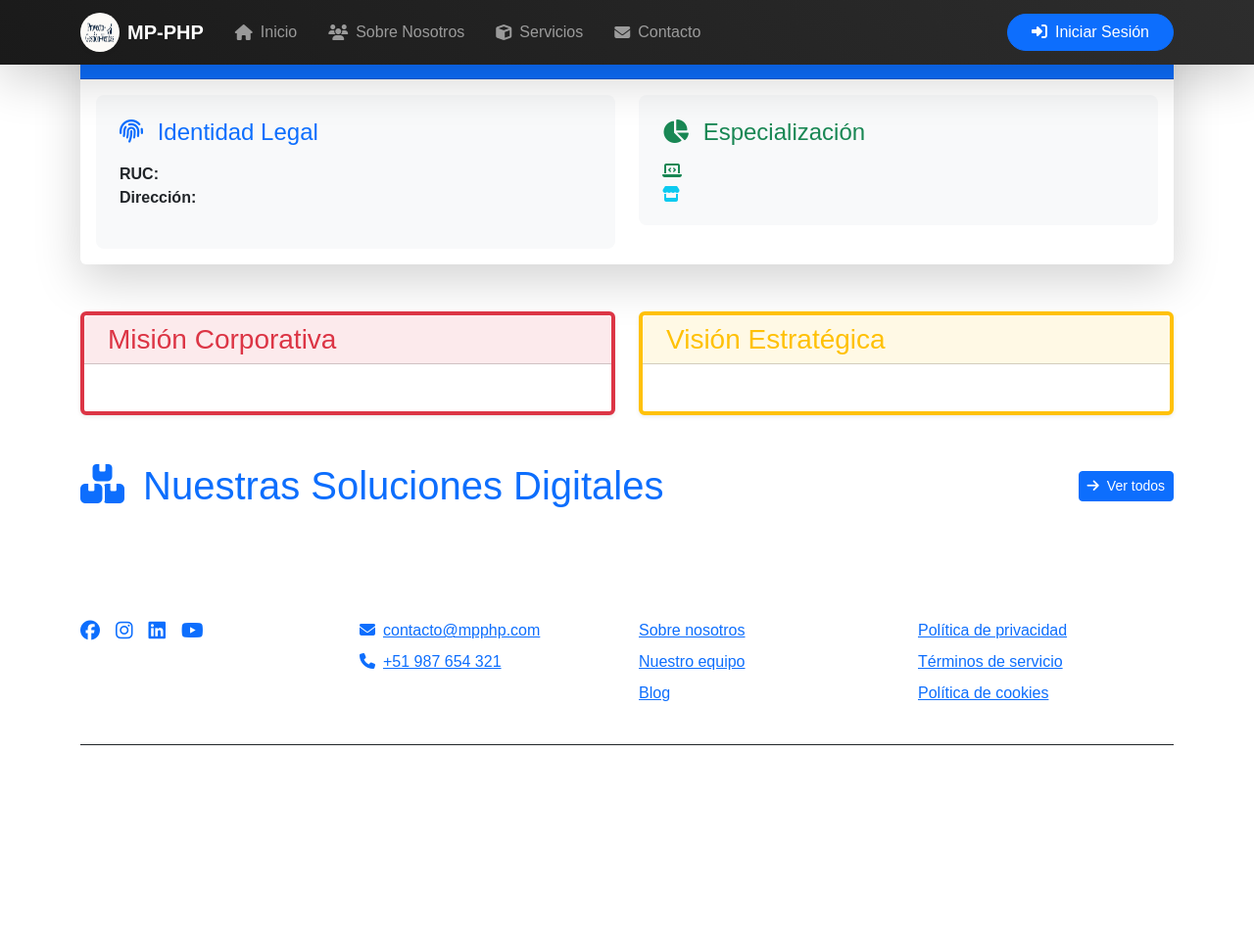
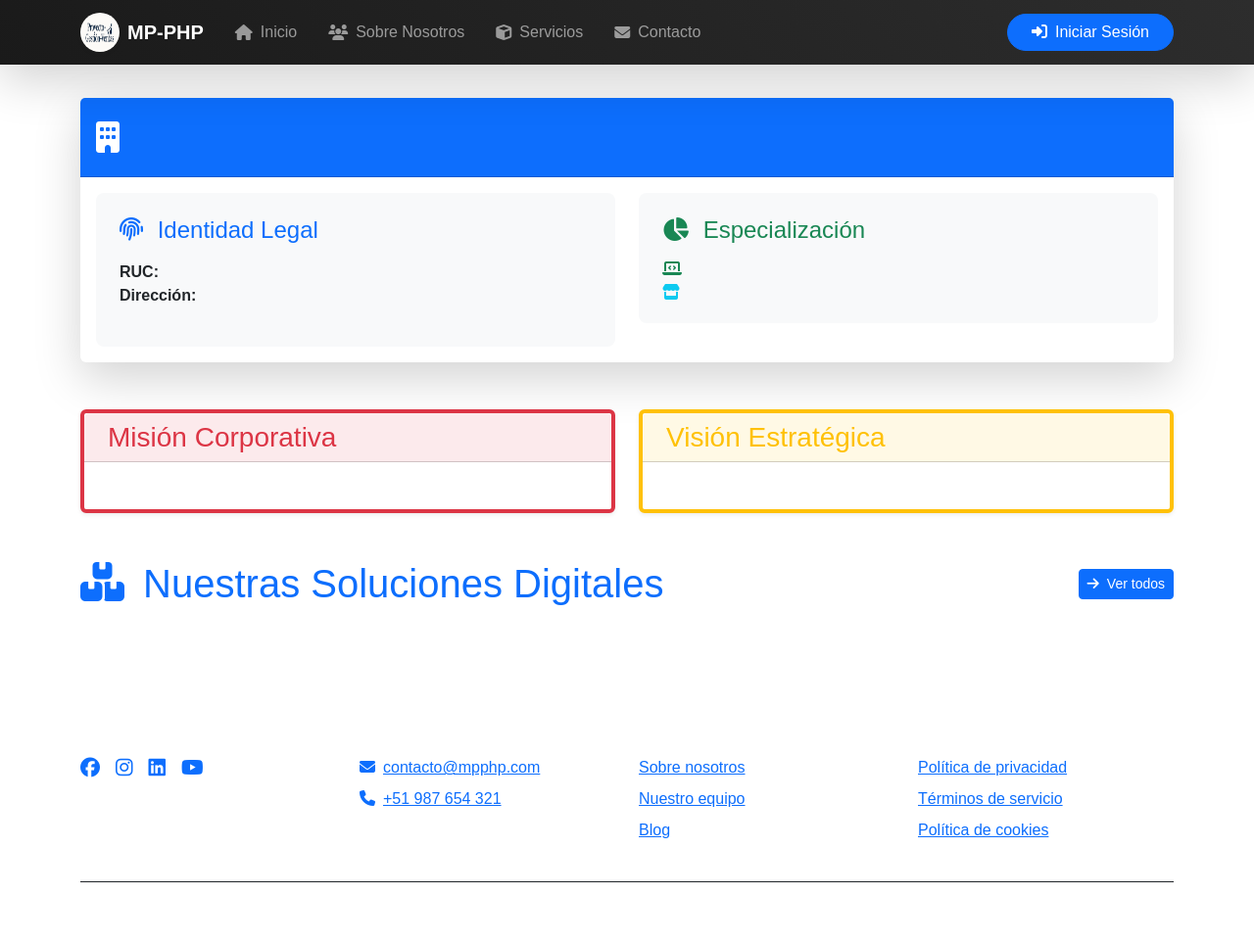
Before and after one commit to LavenderEdit/AppGestorVentas, a PHP site: template app/views/home/landing.php in a window 1280 px wide. Shown: the whole page at 98% size. Before the commit the page ends 761 px from the top, so only its background shows below. Run offline with PHP 8.4, Linux system fonts and the light colour scheme; the template is opened without the code that fills it, so the values that code supplies are empty; some libraries are stand-ins or nearby versions.

Commit message:
feat(styles): expandir estilos principales y mejorar estructura
- Añadir nuevos imports para componentes:
  * style-nav-bar.css
  * style-footer-bar.css con versionado (?v=4)
- Implementar layout flexbox para:
  * Estructura de cuerpo completa (min-height: 100vh)
  * Footer pegajoso automático
  * Contenido principal flexible (flex: 1)
- Ajustar espaciado en main-content:
  * Padding superior (100px) para navbar fixed
  * Padding inferior (40px) para footer
- Establecer color de fondo global (#f8f9fa)
- Mantener import existente de style-margin-adjuster.css

```diff
--- a/public/css/main-style.css
+++ b/public/css/main-style.css
@@ -1 +1,15 @@
 @import url('./style-margin-adjuster.css');
+@import url('./style-nav-bar.css');
+@import url('./style-footer-bar.css?v=4');
+
+body {
+    display: flex;
+    flex-direction: column;
+    min-height: 100vh;
+    background: #f8f9fa;
+}
+
+.main-content {
+    flex: 1;
+    padding: 100px 0 40px;
+}
```
